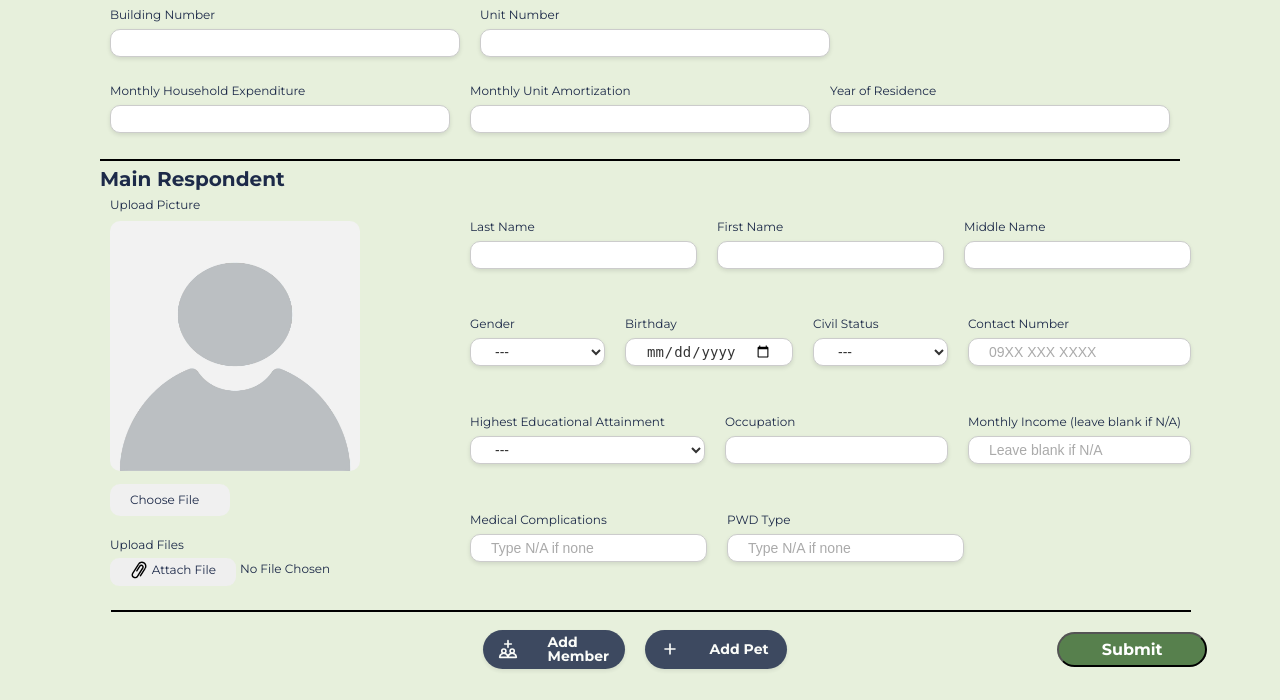
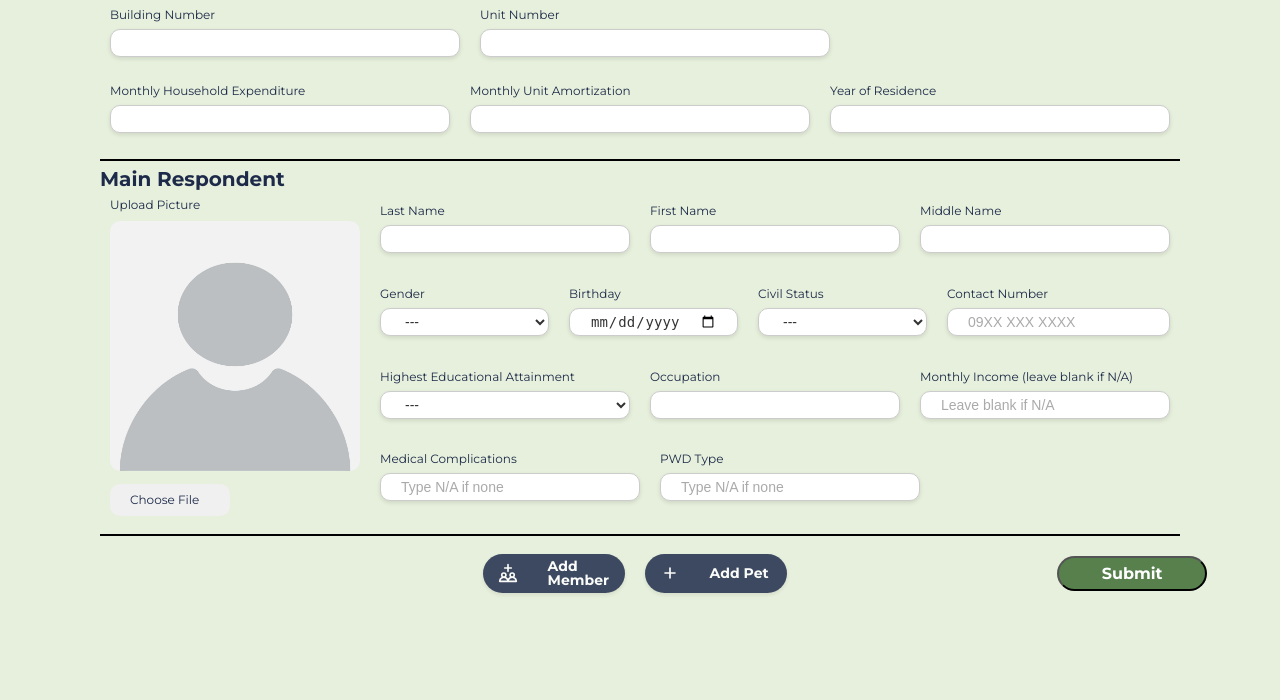
Before and after one commit to mcap114/sweng-sprint-1, a Spring Boot app: page /addhousehold in a window 1280 px wide. Shown: the part 219-919 px from the top of the page. After the commit the page ends 813 px from the top, so only its background shows below. Run offline with Spring Boot 4, Linux system fonts and the light colour scheme; some libraries are stand-ins or nearby versions.

Commit message:
disregard upload files option

```diff
--- a/src/main/resources/static/js/addhousehold.js
+++ b/src/main/resources/static/js/addhousehold.js
@@ -23,18 +23,6 @@ function addMember() {
                     </div>
                     <label for="resPfp-${memberCount}" class="custom-file-upload">Choose File</label>
                     <input class="custom-file-upload" type="file" id="resPfp-${memberCount}" name="resPfp" accept="image/jpeg, image/png" onchange="upload(event, 'avatar-${memberCount}')" required/>
-                </div>
-
-                <div class="file-field">
-                    <div class="btcd-f-input">
-                        <label>Upload Files</label>
-                        <div class="btcd-f-wrp">
-                            <button class="btcd-inpBtn" type="button"><img src="/svg/attach-file.svg"><span> Attach File</span></button>
-                            <span class="btcd-f-title">No File Chosen</span>
-                            <input multiple type="file" name="files" id="files-${memberCount}" class="files-input"/>
-                        </div>
-                        <div class="btcd-files"></div>
-                    </div>
                 </div>
             </div>
             <div class="text-panel">
@@ -202,85 +190,86 @@ function deletePet(petCount) {
     elem.parentNode.removeChild(elem);
     return false;
 }
-const fInputs = document.querySelectorAll('.btcd-f-input>div>input');
-let fileList = { files: [] };
-let fName = null;
-let mxSiz = null;
 
-const getFileSize = (size) => {
-    const units = ['Bytes', 'KB', 'MB', 'GB'];
-    let unitIndex = 0;
-    while (size > 900) { size /= 1024; unitIndex++; }
-    return `${(Math.round(size * 100) / 100)} ${units[unitIndex]}`;
-}
+// const fInputs = document.querySelectorAll('.btcd-f-input>div>input');
+// let fileList = { files: [] };
+// let fName = null;
+// let mxSiz = null;
 
-const setPrevData = (e) => {
-    if (e.target.hasAttribute('multiple') && fName !== e.target.name) {
-        console.log('multiple');
-        fName = e.target.name;
-        fileList.files = [...e.target.files];
-    }
-}
+// const getFileSize = (size) => {
+//     const units = ['Bytes', 'KB', 'MB', 'GB'];
+//     let unitIndex = 0;
+//     while (size > 900) { size /= 1024; unitIndex++; }
+//     return `${(Math.round(size * 100) / 100)} ${units[unitIndex]}`;
+// }
 
-const handleFile = (e) => {
-    const err = [];
-    mxSiz = e.target.closest('.btcd-f-input').querySelector('.f-max');
-    mxSiz = mxSiz ? Number(mxSiz.innerHTML.replace(/\D/g, '')) * Math.pow(1024, 2) : null;
+// const setPrevData = (e) => {
+//     if (e.target.hasAttribute('multiple') && fName !== e.target.name) {
+//         console.log('multiple');
+//         fName = e.target.name;
+//         fileList.files = [...e.target.files];
+//     }
+// }
 
-    const newFiles = [...e.target.files];
-    if (e.target.hasAttribute('multiple')) {
-        fileList.files.push(...newFiles);
-    } else {
-        fileList.files = [newFiles[0]];
-    }
+// const handleFile = (e) => {
+//     const err = [];
+//     mxSiz = e.target.closest('.btcd-f-input').querySelector('.f-max');
+//     mxSiz = mxSiz ? Number(mxSiz.innerHTML.replace(/\D/g, '')) * Math.pow(1024, 2) : null;
 
-    if (mxSiz > 0) {
-        fileList.files = fileList.files.filter(file => {
-            if (file.size < mxSiz) {
-                mxSiz -= file.size;
-                return true;
-            } else {
-                console.log('rejected', file.size);
-                err.push('Max Upload Size Exceeded');
-                return false;
-            }
-        });
-    }
+//     const newFiles = [...e.target.files];
+//     if (e.target.hasAttribute('multiple')) {
+//         fileList.files.push(...newFiles);
+//     } else {
+//         fileList.files = [newFiles[0]];
+//     }
 
-    e.target.files = createFileList(...fileList.files);
-    updateFileListView(e.target);
-}
+//     if (mxSiz > 0) {
+//         fileList.files = fileList.files.filter(file => {
+//             if (file.size < mxSiz) {
+//                 mxSiz -= file.size;
+//                 return true;
+//             } else {
+//                 console.log('rejected', file.size);
+//                 err.push('Max Upload Size Exceeded');
+//                 return false;
+//             }
+//         });
+//     }
 
-const updateFileListView = (inputElement) => {
-    const fileCount = inputElement.files.length;
-    const fileTitle = fileCount > 0 ? `${fileCount} File Selected` : 'No File Chosen';
-    inputElement.closest('.btcd-f-input').querySelector('.btcd-f-title').innerText = fileTitle;
+//     e.target.files = createFileList(...fileList.files);
+//     updateFileListView(e.target);
+// }
 
-    const fileContainer = inputElement.closest('.btcd-f-input').querySelector('.btcd-files');
-    fileContainer.innerHTML = '';
-    for (let i = 0; i < fileCount; i++) {
-        const file = inputElement.files[i];
-        const fileTypeIcon = file.type.match(/image-*/) ? window.URL.createObjectURL(file) : "/svg/add-file.svg";
-        fileContainer.insertAdjacentHTML('beforeend', `
-            <div>
-                <img src="${fileTypeIcon}" alt="img" title="${file.name}">
-                <div>
-                    <span title="${file.name}">${file.name}</span>
-                    <br/>
-                    <small>${getFileSize(file.size)}</small>
-                </div>
-            </div>
-        `);
-    }
-}
+// const updateFileListView = (inputElement) => {
+//     const fileCount = inputElement.files.length;
+//     const fileTitle = fileCount > 0 ? `${fileCount} File Selected` : 'No File Chosen';
+//     inputElement.closest('.btcd-f-input').querySelector('.btcd-f-title').innerText = fileTitle;
 
-const createFileList = (...files) => {
-    const dataTransfer = new DataTransfer();
-    files.forEach(file => dataTransfer.items.add(file));
-    return dataTransfer.files;
-}
+//     const fileContainer = inputElement.closest('.btcd-f-input').querySelector('.btcd-files');
+//     fileContainer.innerHTML = '';
+//     for (let i = 0; i < fileCount; i++) {
+//         const file = inputElement.files[i];
+//         const fileTypeIcon = file.type.match(/image-*/) ? window.URL.createObjectURL(file) : "/svg/add-file.svg";
+//         fileContainer.insertAdjacentHTML('beforeend', `
+//             <div>
+//                 <img src="${fileTypeIcon}" alt="img" title="${file.name}">
+//                 <div>
+//                     <span title="${file.name}">${file.name}</span>
+//                     <br/>
+//                     <small>${getFileSize(file.size)}</small>
+//                 </div>
+//             </div>
+//         `);
+//     }
+// }
 
-fInputs.forEach(input => {
-    input.addEventListener('mousedown', setPrevData);
-    input.addEventListener('change', handleFile);
-});
+// const createFileList = (...files) => {
+//     const dataTransfer = new DataTransfer();
+//     files.forEach(file => dataTransfer.items.add(file));
+//     return dataTransfer.files;
+// }
+
+// fInputs.forEach(input => {
+//     input.addEventListener('mousedown', setPrevData);
+//     input.addEventListener('change', handleFile);
+// });
--- a/src/main/resources/templates/addhouseholdpage.html
+++ b/src/main/resources/templates/addhouseholdpage.html
@@ -71,7 +71,7 @@
               <label for="resPfp-${memberCount}" class="custom-file-upload">Choose File</label>
               <input class="custom-file-upload" type="file" id="resPfp-${memberCount}" name="resPfp" accept="image/jpeg, image/png" onchange="upload(event, 'avatar-${memberCount}')" required/>
             </div>
-            <div class="file-field">
+            <!-- <div class="file-field">
               <div class="btcd-f-input">
                 <label>Upload Files</label>
                  <div class="btcd-f-wrp">
@@ -82,7 +82,7 @@
                  <div class="btcd-files">
                  </div>
               </div>
-            </div>
+            </div> -->
           </div>
 
           <div class="text-panel">
```
